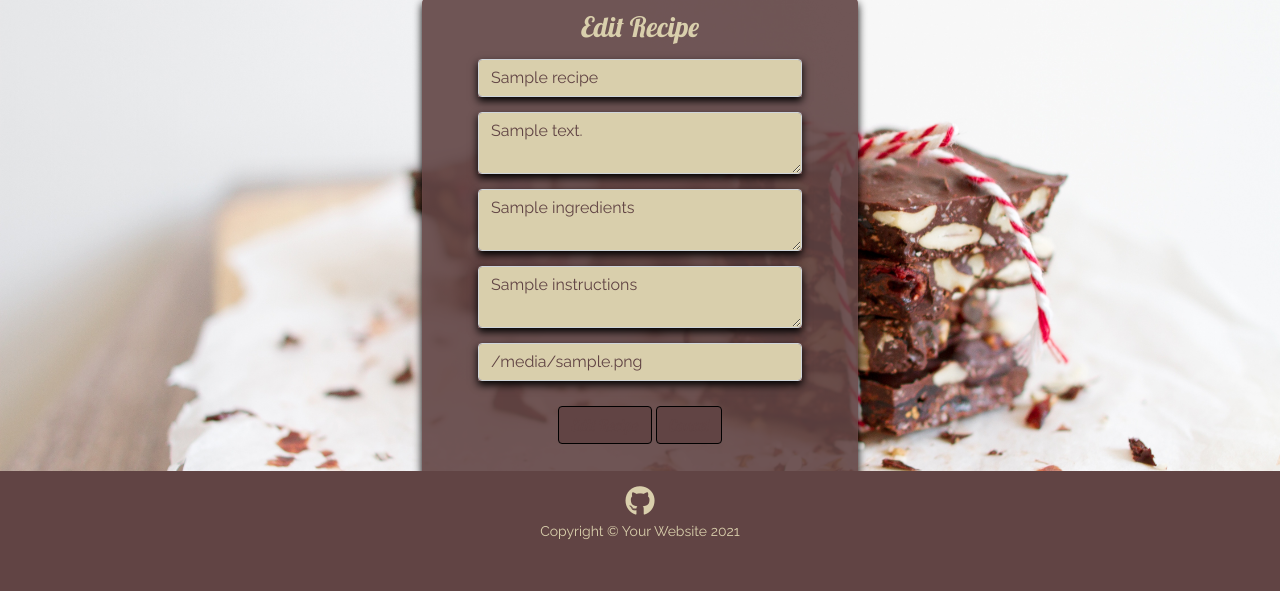
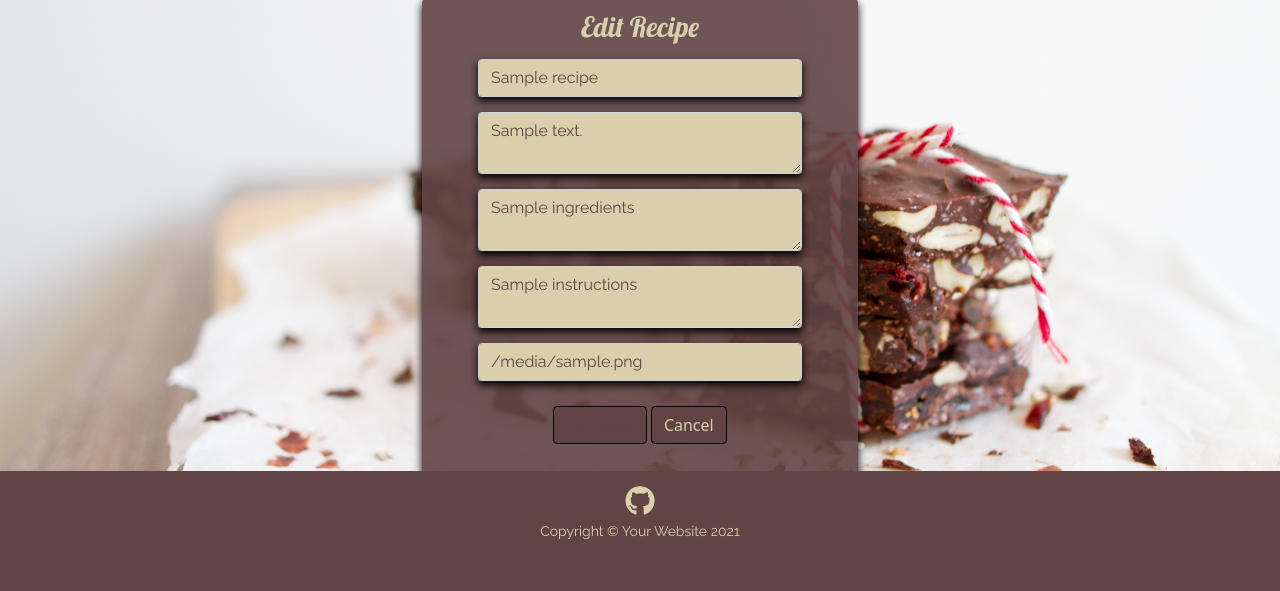
Before and after one commit to PodgeCollins/EatYourFeelings_MS3, a Flask app: template templates/edit_recipe.html in a window 1280 px wide. Shown: the part 254-845 px from the top of the page. Run offline with Flask 2, Linux system fonts and the light colour scheme; the template is opened without the code that fills it: most values are stand-ins (such as "Sample title", 1, 10 or a date in 2020); some libraries are stand-ins or nearby versions.

Commit message:
Minor formatting

```diff
--- a/templates/edit_recipe.html
+++ b/templates/edit_recipe.html
@@ -40,13 +40,16 @@
                     </div>
                     <div class="form-row text-center">
                         <div class="col">
+                            <a href="{{ url_for('get_recipes') }}">
                             <button type="submit" class="btn btn-success" data-toggle="modal"
-                                    data-target="submitButton"><a href="{{ url_for('get_recipes') }}">Edit Recipe</a></button>
+                                    data-target="submitButton">Edit Recipe</a></button>
+                            </a>
+                            <a href="{{ url_for('get_recipes') }}"></a>
                             <button type="submit" class="btn btn-success" data-toggle="modal"
-                                    data-target="submitButton"><a href="{{ url_for('get_recipes') }}">Cancel</a></button>
+                                    data-target="submitButton">Cancel</button>
+                            </a>
                         </div>
                     </div>
-
                 </form>
             </div>
         </div>
--- a/templates/recipes.html
+++ b/templates/recipes.html
@@ -14,7 +14,7 @@
     </div>
     <div class="row">
         <form action="{{ url_for('search') }}" method="post" class="col">
-            <input type="text" name="search" id="search iconified" minlength="3" class="search-form padding empty"
+            <input type="text" name="search" id="iconified" minlength="3" class="search-form padding empty"
                 placeholder="&#xf002; Search" required>
         </form>
     </div>
```
